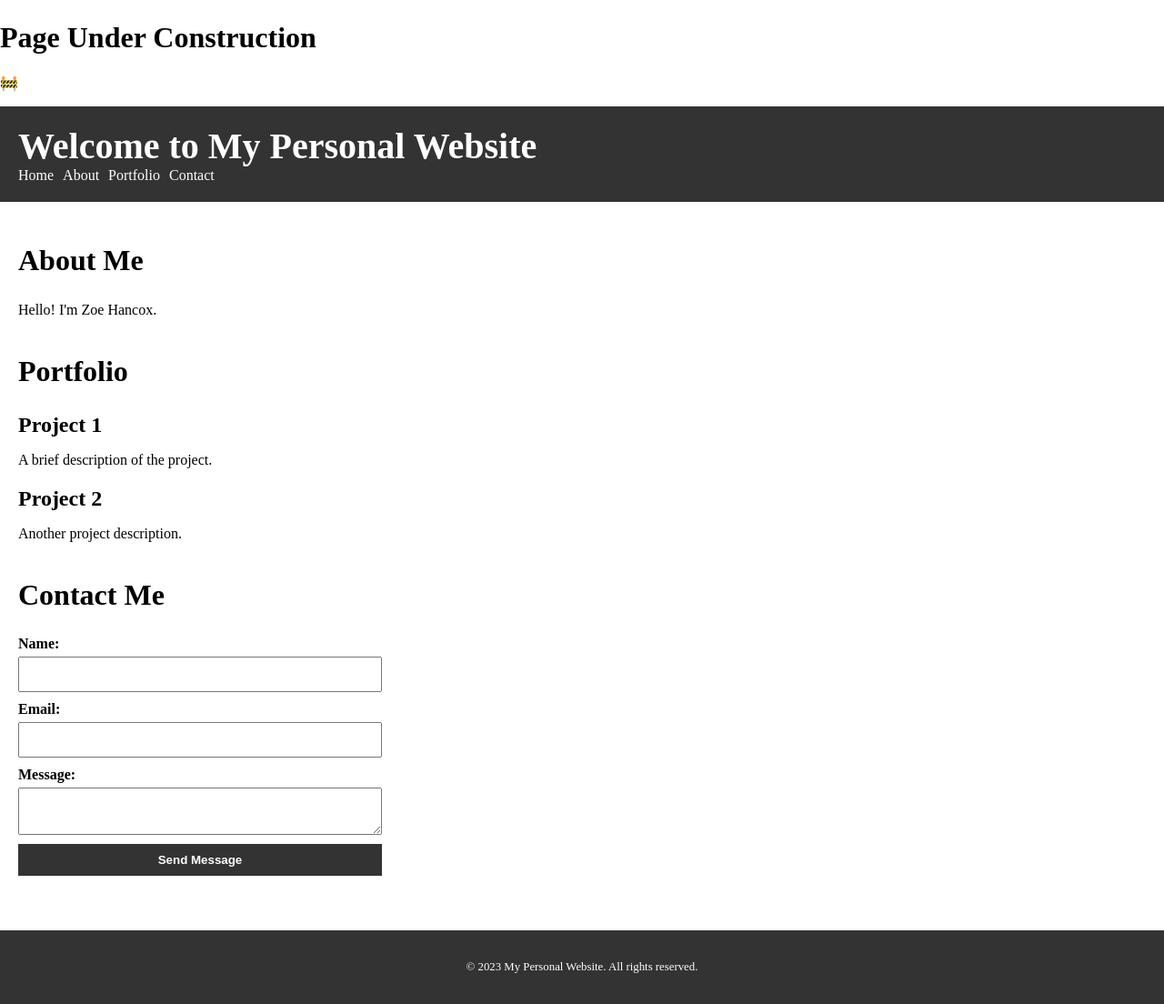
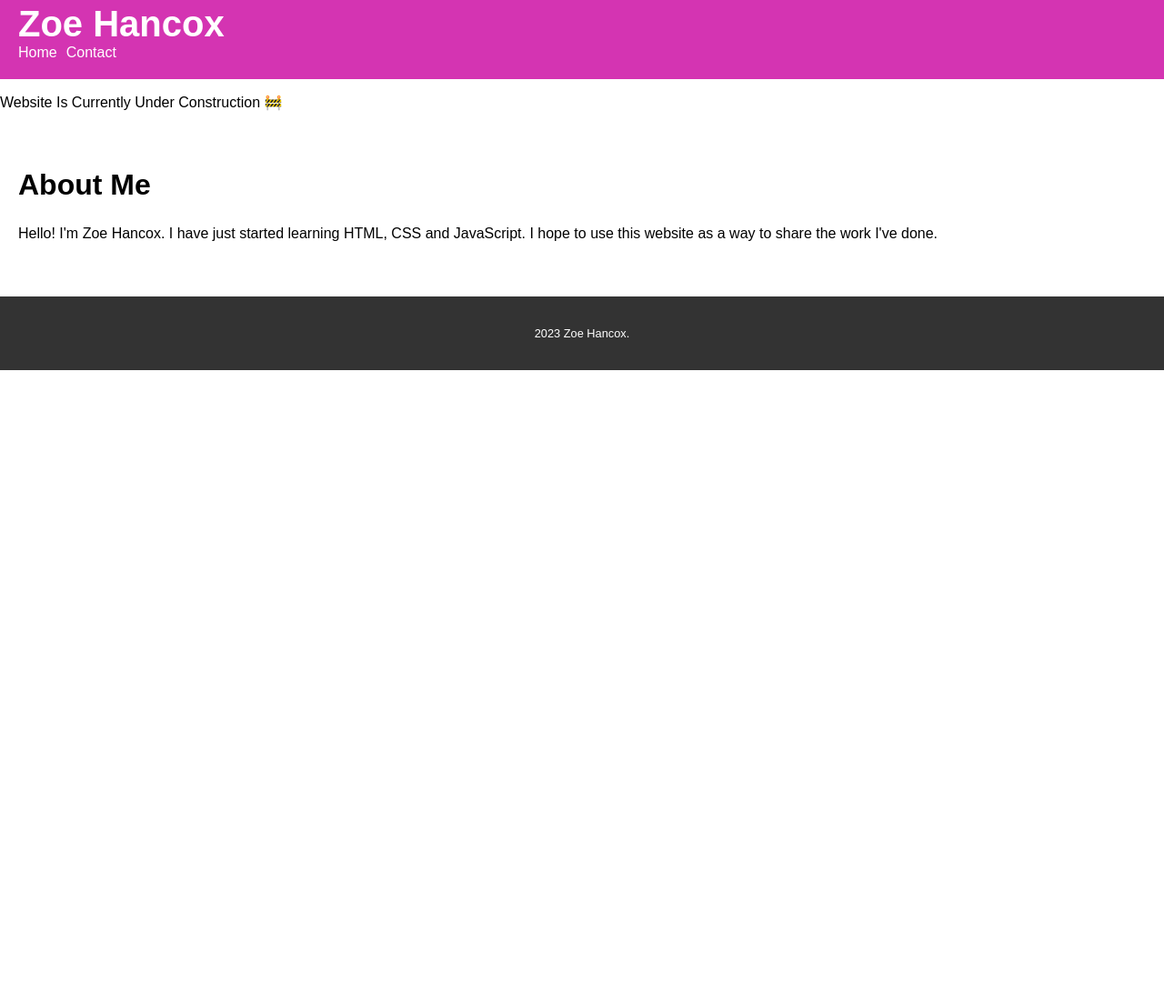
Before and after one commit to ZoeHancox/zoehancox.github.io, a plain HTML site: page index.html in a window 1280 px wide. Shown: the part 16-1120 px from the top of the page at 91% size. After the commit the page ends 800 px from the top, so only its background shows below. Drawn offline with Linux system fonts and the light colour scheme.

Commit message:
contact page added

```diff
--- /dev/null
+++ b/contact.html
@@ -0,0 +1,11 @@
+<head>
+    <meta charset="UTF-8">
+    <meta name="viewport" content="width=device-width, initial-scale=1.0">
+    <title>Contact Me</title>
+    <link rel="stylesheet" href="styles.css">
+  </head>
+
+<main>
+    <h1>Contact me</h1>
+    <p>You can contact me via <a href="mailto:ll15zlh@leeds.ac.uk">email</a> or via <a href="https://www.linkedin.com/in/zoelouisehancox/">LinkedIn</a>.</p>
+</main>
--- a/index.html
+++ b/index.html
@@ -1,39 +1,41 @@
-Hello World
 <html lang="en">
 <head>
   <meta charset="UTF-8">
   <meta name="viewport" content="width=device-width, initial-scale=1.0">
   <title>Zoe Hancox</title>
-  <link rel="stylesheet" href="styles.css"> <!-- External CSS file -->
+  <link rel="stylesheet" href="styles.css">
 </head>
 
-<body>
-    <div class="container">
-      <h1>Page Under Construction</h1>
-      <p class="construction">&#x1F6A7;</p>
-    </div>
-</body>
+
 
 <body>
   <header>
-    <h1>Welcome to My Personal Website</h1>
+    <h1>Zoe Hancox</h1>
     <nav>
       <ul>
-        <li><a href="#">Home</a></li>
+        <li><a href="index.html">Home</a></li>
+        <!--
         <li><a href="#about">About</a></li>
         <li><a href="#portfolio">Portfolio</a></li>
-        <li><a href="#contact">Contact</a></li>
+        -->
+        <li><a href="contact.html">Contact</a></li>
       </ul>
     </nav>
   </header>
 
+  <body>
+    <div class="container">
+      <p class="construction">Website Is Currently Under Construction &#x1F6A7;</p>
+    </div>
+</body>
+
   <main>
     <section id="about">
       <h2>About Me</h2>
-      <p>Hello! I'm Zoe Hancox.</p>
+      <p>Hello! I'm Zoe Hancox. I have just started learning HTML, CSS and JavaScript. I hope to use this website as a way to share the work I've done.</p>
     </section>
 
-    <section id="portfolio">
+    <!-- <section id="portfolio">
       <h2>Portfolio</h2>
       <div class="project">
         <h3>Project 1</h3>
@@ -43,27 +45,13 @@ Hello World
         <h3>Project 2</h3>
         <p>Another project description.</p>
       </div>
-    </section>
+    </section> -->
 
-    <section id="contact">
-      <h2>Contact Me</h2>
-      <form>
-        <label for="name">Name:</label>
-        <input type="text" id="name" name="name" required>
 
-        <label for="email">Email:</label>
-        <input type="email" id="email" name="email" required>
-
-        <label for="message">Message:</label>
-        <textarea id="message" name="message" required></textarea>
-
-        <button type="submit">Send Message</button>
-      </form>
-    </section>
   </main>
 
   <footer>
-    <p>&copy; 2023 My Personal Website. All rights reserved.</p>
+    <p>2023 Zoe Hancox.</p>
   </footer>
 </body>
 </html>
--- a/styles.css
+++ b/styles.css
@@ -2,11 +2,12 @@
 body {
     margin: 0;
     padding: 0;
+    font-family: Arial, Helvetica, sans-serif;
   }
 
   /* Header styles */
   header {
-    background-color: #333;
+    background-color: #d434b2;
     color: #fff;
     padding: 20px;
   }
@@ -54,33 +55,6 @@ body {
     margin: 0;
   }
 
-  /* Contact form styles */
-  form {
-    display: flex;
-    flex-direction: column;
-    max-width: 400px;
-  }
-
-  form label {
-    margin-bottom: 5px;
-    font-weight: bold;
-  }
-
-  form input[type="text"],
-  form input[type="email"],
-  form textarea {
-    padding: 10px;
-    margin-bottom: 10px;
-  }
-
-  form button {
-    padding: 10px;
-    background-color: #333;
-    color: #fff;
-    border: none;
-    cursor: pointer;
-    font-weight: bold;
-  }
 
   /* Footer styles */
   footer {
```
